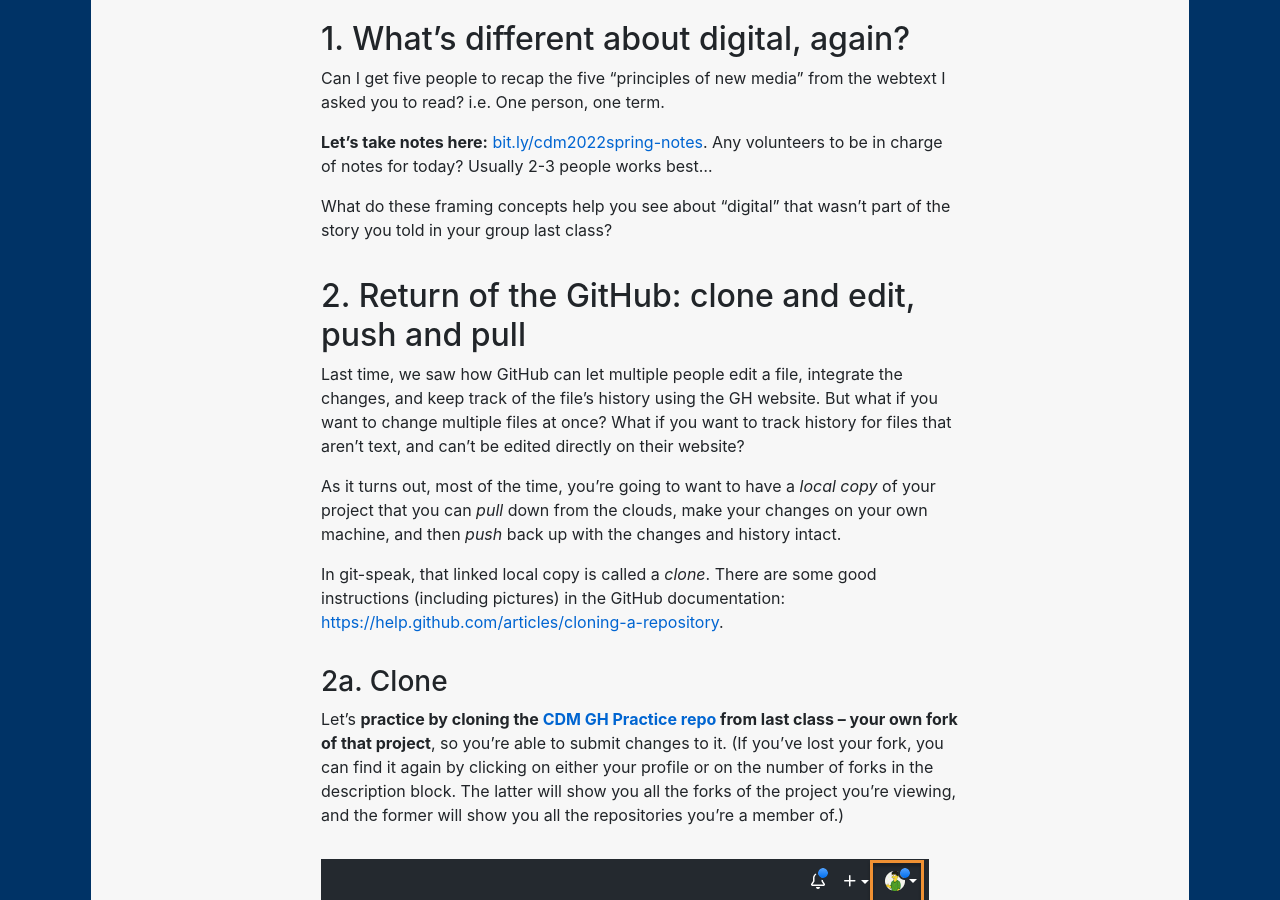
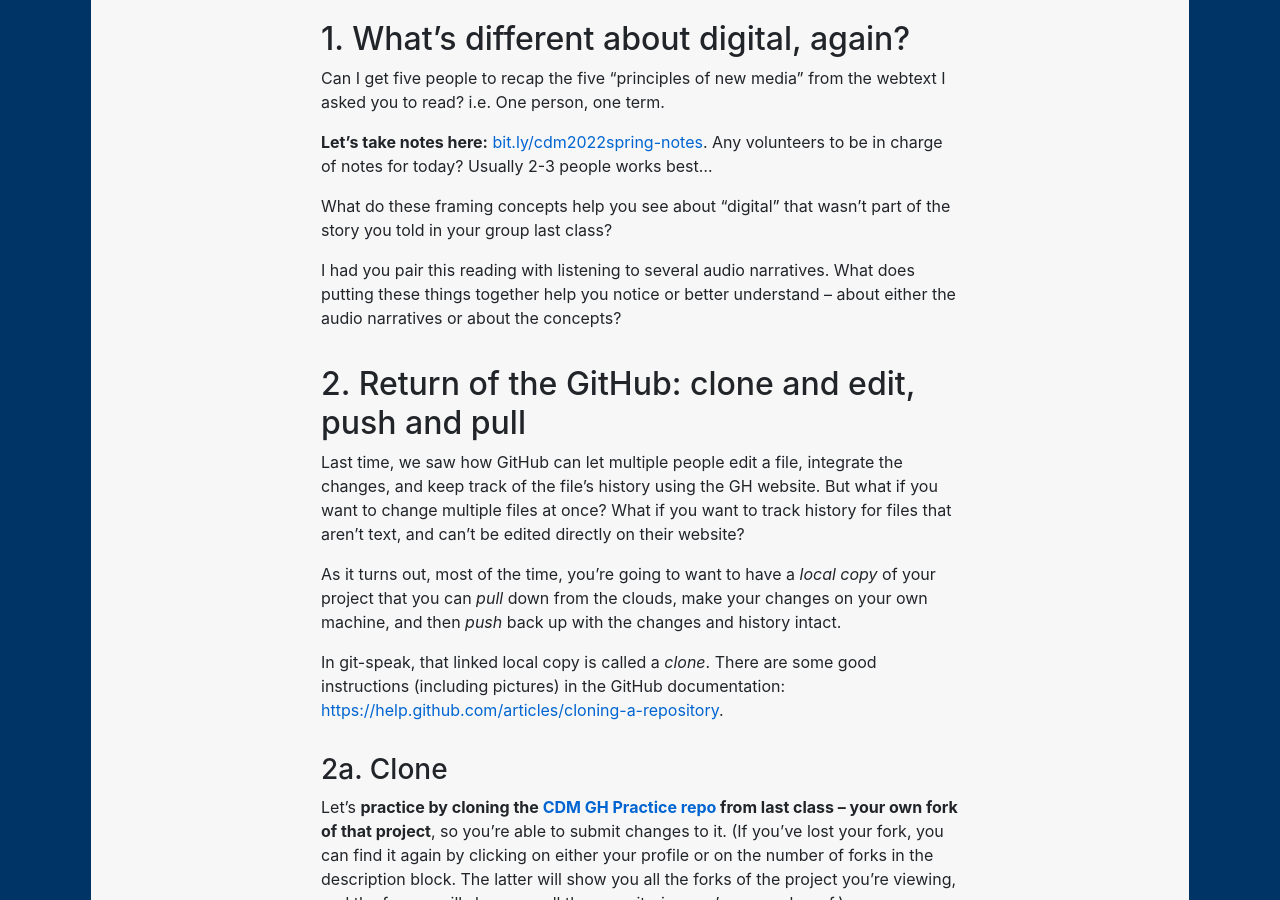
Before and after one commit to benmiller314/cdm2022spring, a Jekyll site: the page built from plans/lesson-03.md, in a window 1280 px wide and 900 px high, scrolled down 646 px. Built offline with Jekyll 4.4.1, drawn with Linux system fonts in a browser that asks for light colours; our own code applies the rules of GitHub Pages for plain Markdown files.

Commit message:
add question linking new media concepts to audio narratives

```diff
--- a/plans/lesson-03.md
+++ b/plans/lesson-03.md
@@ -60,6 +60,8 @@
 Did anyone click through the links on the Credits? The original piece with the subtitle "Playing Lev Manovich" is now defunct, because it relied on Flash. That's another feature (or bug?) of digital media: ephemerality. One reason to prefer standards-based tools, rather than proprietary formats. Similarly, Su's original bio linked here is now gone: she stopped using the service. Another reason to learn how to roll your own. -->
 
 What do these framing concepts help you see about "digital" that wasn't part of the story you told in your group last class?
+
+I had you pair this reading with listening to several audio narratives. What does putting these things together help you notice or better understand – about either the audio narratives or about the concepts?
 
 
 ## 2. Return of the GitHub: clone and edit, push and pull
```
